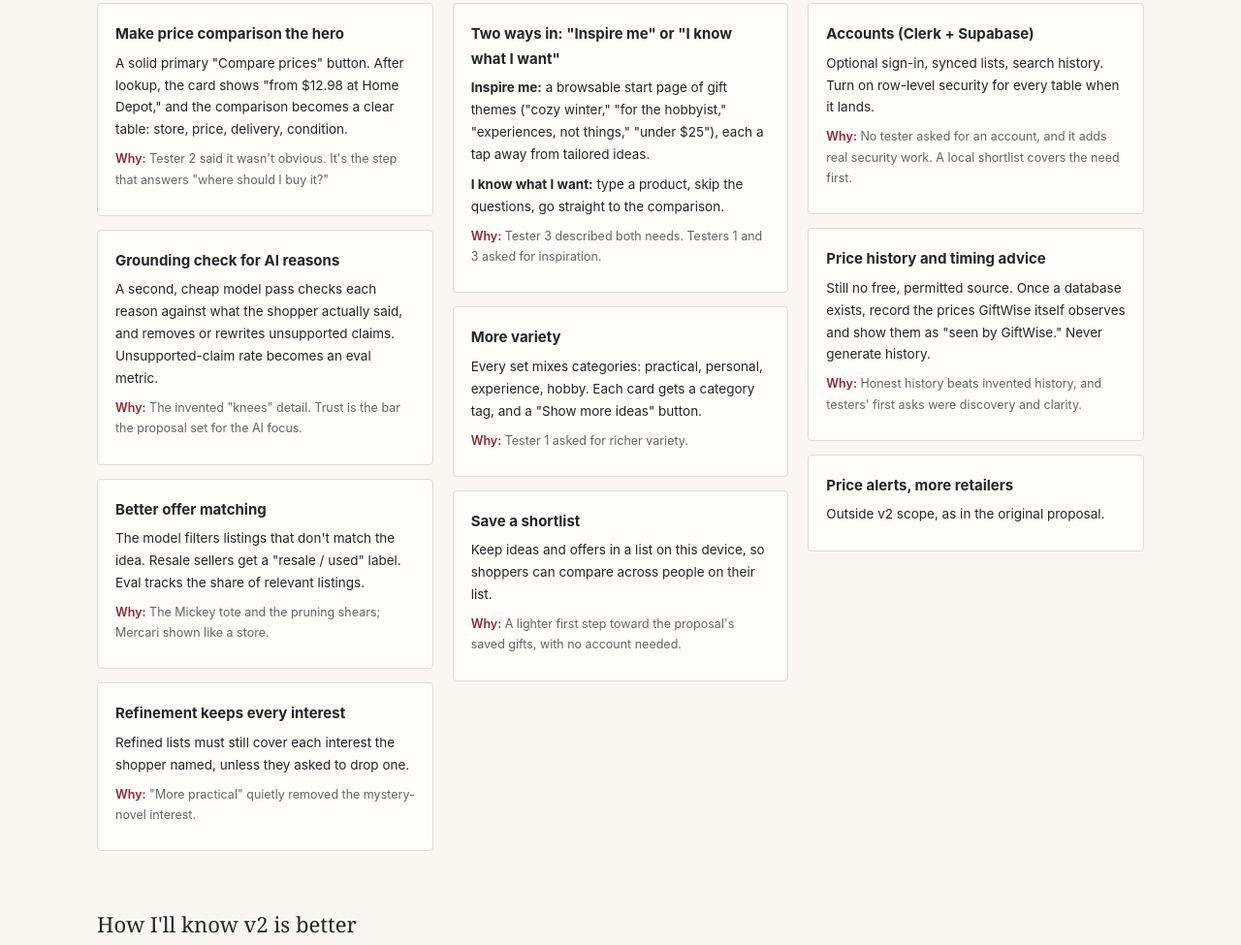
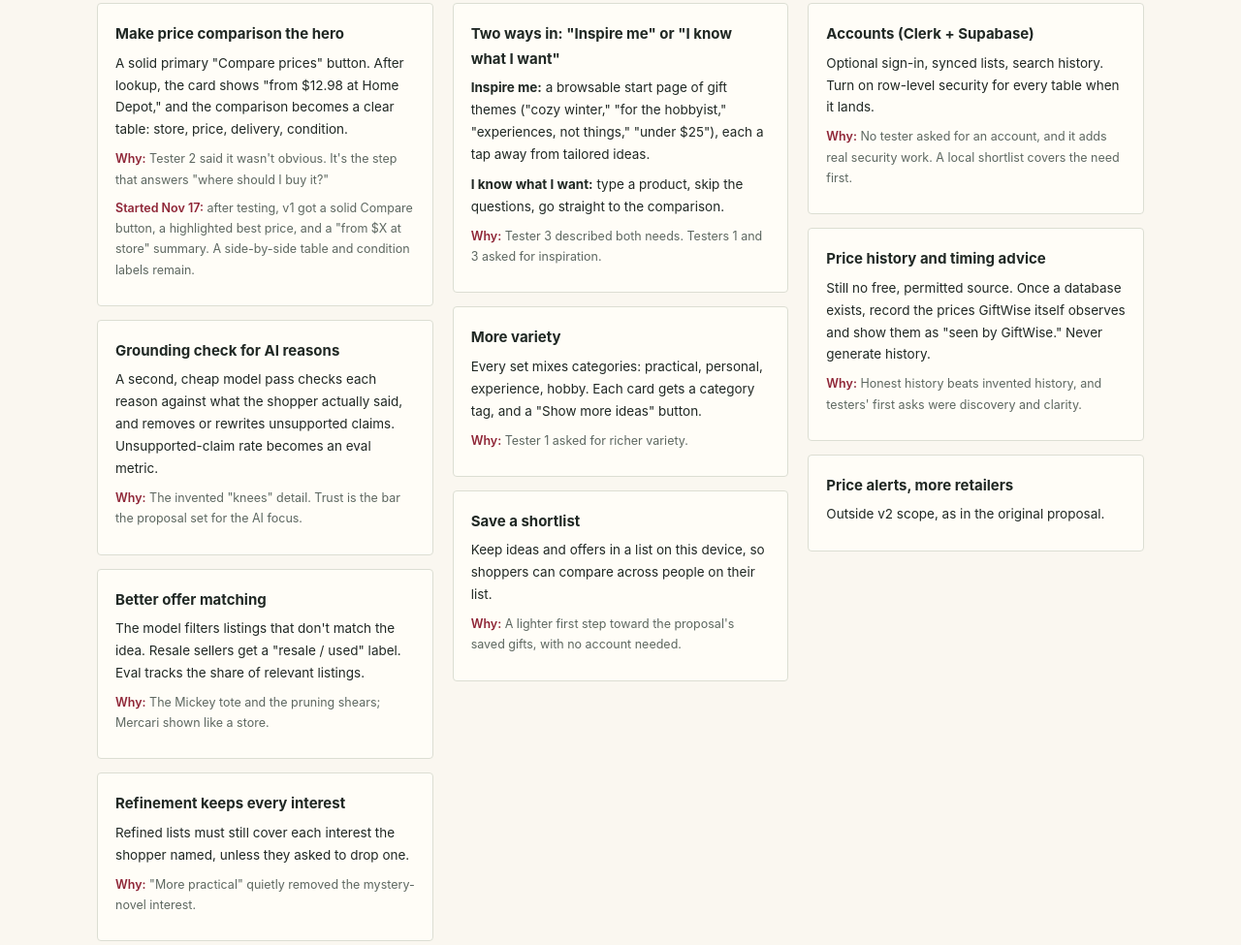
Before and after one commit to YitingChen-coder/GiftWise-Project-Proposal, a plain HTML site: page v2.html in a window 1280 px wide. Shown: the part 3245-4220 px from the top of the page at 97% size. Drawn offline with Linux system fonts and the light colour scheme.

Commit message:
v2 plan: note comparison polish already started after testing

```diff
--- a/v2.html
+++ b/v2.html
@@ -177,6 +177,7 @@ footer{border-top:1px solid var(--line);padding-block:34px;display:flex;justify-
         <h4>Make price comparison the hero</h4>
         <p>A solid primary "Compare prices" button. After lookup, the card shows "from $12.98 at Home Depot," and the comparison becomes a clear table: store, price, delivery, condition.</p>
         <p class="why"><b>Why:</b> Tester 2 said it wasn't obvious. It's the step that answers "where should I buy it?"</p>
+        <p class="why"><b>Started Nov 17:</b> after testing, v1 got a solid Compare button, a highlighted best price, and a "from $X at store" summary. A side-by-side table and condition labels remain.</p>
       </div>
       <div class="item">
         <h4>Grounding check for AI reasons</h4>
```
